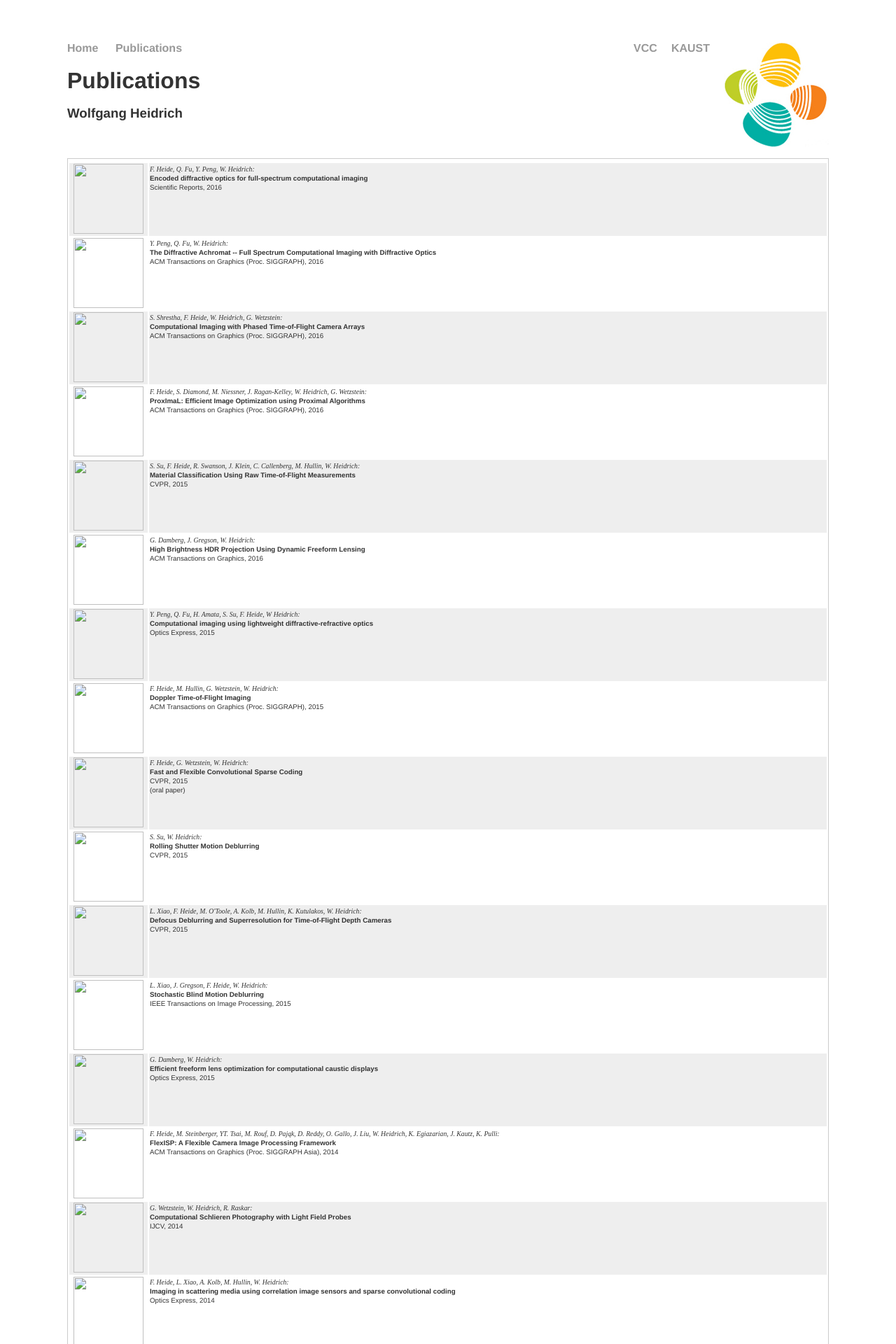
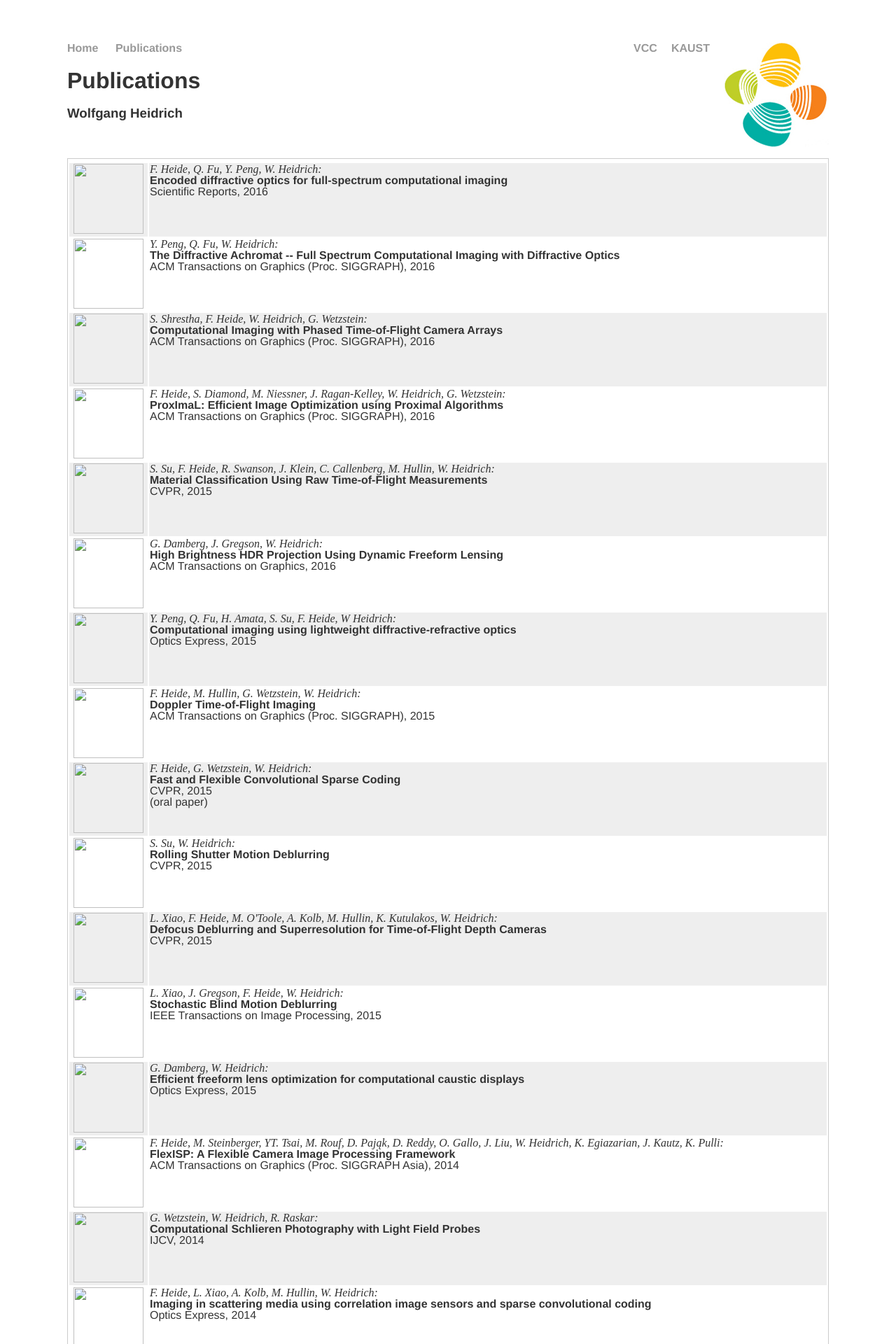
Before and after one commit to vccimaging/vccimaging.github.io, a Jekyll site: the page built from publications.html, in a window 1280 px wide. Shown: the top 1920 px of the page at 70% size. Built offline with Jekyll 4.4.1, drawn with Linux system fonts in a browser that asks for light colours.

Commit message:
Update main.css

```diff
--- a/css/main.css
+++ b/css/main.css
@@ -6,7 +6,6 @@ body {
 }
 nav ul, footer ul {
     font-family:'Helvetica', 'Arial', 'Sans-Serif';
-    font-size:100%;
     padding: 0px;
     list-style: none;
     font-weight: bold;
@@ -24,27 +23,22 @@ a:hover {
 }
 content {
     font-family:'Helvetica', 'Arial', 'Sans-Serif';
-    font-size:100%;
     line-height: 1;
     color: #333;
 }
 pub-authors {
     font-family:'Helvetica Italic', 'Arial Italic', 'Sans-Serif Italic';
     font-style: italic;
-    font-size:75%;
 }
 pub-title {
     font-family:'Helvetica', 'Arial', 'Sans-Serif';
-    font-size:75%;
     font-weight: bold;
 }
 pub-normal {
     font-family:'Helvetica', 'Arial', 'Sans-Serif';
-    font-size:75%;
 }
 p {
     font-family:'Helvetica', 'Arial', 'Sans-Serif';
-    font-size:100%;
     line-height: 1;
     color: #333;
 }
@@ -60,5 +54,4 @@ table {
     border: 1px solid #ccc;
     table-layout: fixed;
     width: 100%;
-    font-size:small;
 }
```
